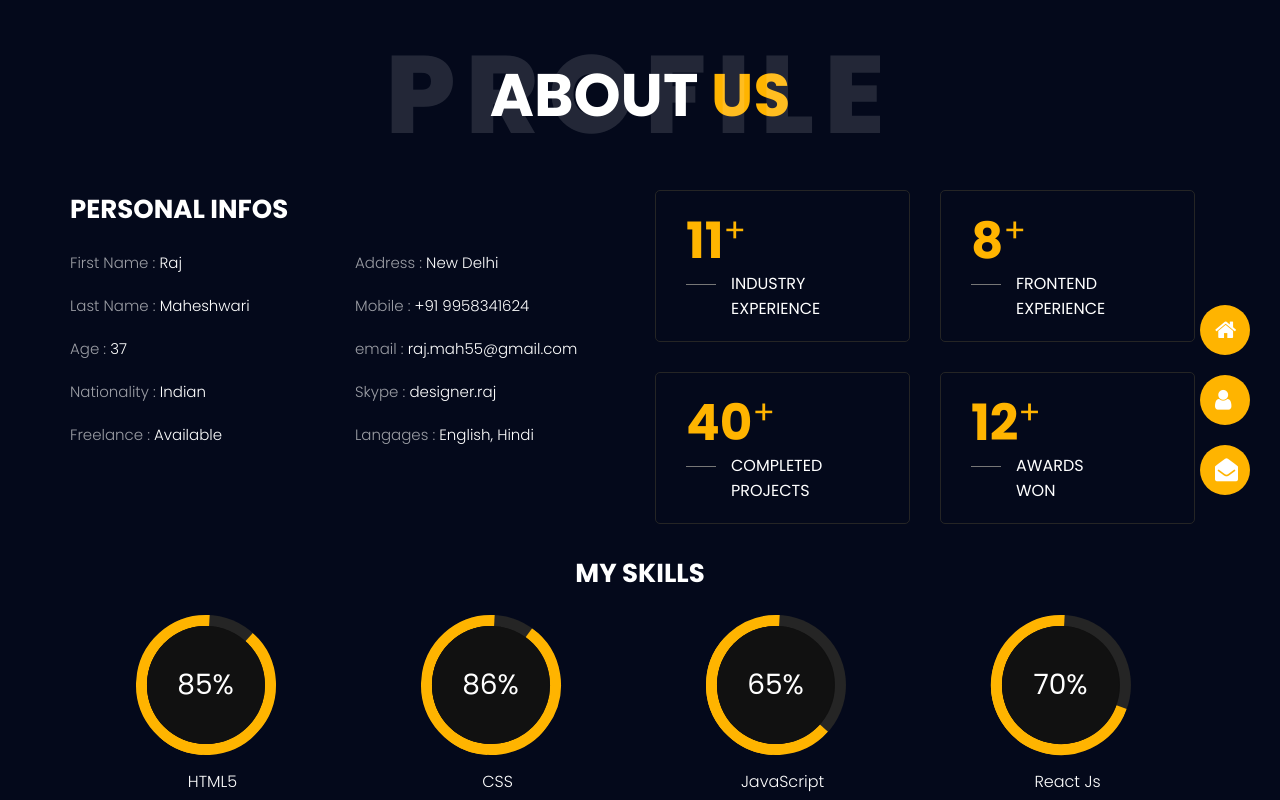
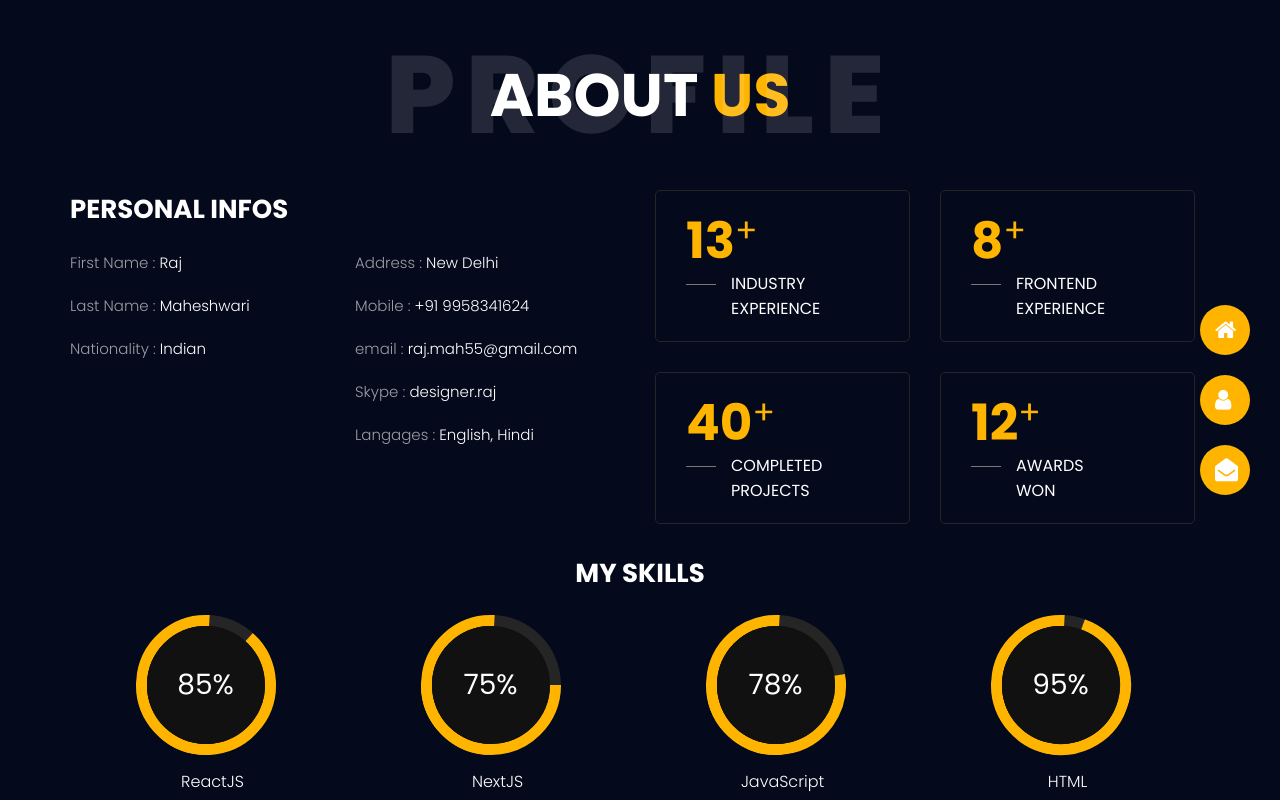
Before and after one commit to codesupports/rajmaheshwari, a React (Vite) app: page /#/about in a window 1280 px wide. Before the commit this address led to /#/About. Shown: the top 800 px of the page. Built offline with nearby package versions, Linux system fonts and the light colour scheme; a web font is replaced by a local one.

Commit message:
add new update content

```diff
--- a/src/AboutUs/AboutUs.jsx
+++ b/src/AboutUs/AboutUs.jsx
@@ -20,15 +20,15 @@ const AboutUs = () => {
                             <div>
                                 <span>Last Name :</span> <span>Maheshwari</span>
                             </div>
-                            <div>
+                            {/* <div>
                                 <span>Age :</span> <span>37</span>
-                            </div>
+                            </div> */}
                             <div>
                                 <span>Nationality :</span> <span>Indian</span>
                             </div>
-                            <div>
+                            {/* <div>
                                 <span>Freelance  :</span> <span>Available</span>
-                            </div>
+                            </div> */}
                         </div>
 
                         <div className='basic-1'>
@@ -54,7 +54,7 @@ const AboutUs = () => {
                 <div className='aboutus__right d-flex flex-wrap width-50'>
                     <div className='width-50 px-15'>
                         <div className="aboutus__info-sec">
-                            <h3>11</h3>
+                            <h3>13</h3>
                             <p>Industry <span>Experience</span></p>
                         </div>
                     </div>
@@ -90,21 +90,21 @@ const AboutUs = () => {
                             <div className='fill'></div>
                         </div>
                     </div>
-                    <h6>HTML5</h6>
+                    <h6>ReactJS</h6>
                 </div>
                 <div className='width-25 skill-wrapper'>
                     <div className="skill-black">
-                        <span>86%</span>
+                        <span>75%</span>
                         <div className="selected">
                             <div className='bar'></div>
                             <div className='fill'></div>
                         </div>
                     </div>
-                    <h6>CSS</h6>
+                    <h6>NextJS</h6>
                 </div>
                 <div className='width-25 skill-wrapper'>
                     <div className="skill-black">
-                        <span>65%</span>
+                        <span>78%</span>
                         <div className="selected">
                             <div className='bar'></div>
                             <div className='fill'></div>
@@ -114,13 +114,13 @@ const AboutUs = () => {
                 </div>
                 <div className='width-25 skill-wrapper'>
                     <div className="skill-black">
-                        <span>70%</span>
+                        <span>95%</span>
                         <div className="selected">
                             <div className='bar'></div>
                             <div className='fill'></div>
                         </div>
                     </div>
-                    <h6>React Js</h6>
+                    <h6>HTML</h6>
                 </div>
                 <div className='width-25 skill-wrapper'>
                     <div className="skill-black">
@@ -130,7 +130,7 @@ const AboutUs = () => {
                             <div className='fill'></div>
                         </div>
                     </div>
-                    <h6>Redux / Redux Toolkit</h6>
+                    <h6>Redux Toolkit/Context API</h6>
                 </div>
                 <div className='width-25 skill-wrapper'>
                     <div className="skill-black">
--- a/src/AboutUs/AboutUs.scss
+++ b/src/AboutUs/AboutUs.scss
@@ -240,7 +240,7 @@
         }
 
         .fill {
-            transform: rotate(126deg);
+            transform: rotate(180deg);
         }
     }
 
@@ -250,7 +250,7 @@
         }
 
         .fill {
-            transform: rotate(222deg);
+            transform: rotate(171deg);
         }
     }
 
@@ -260,7 +260,7 @@
         }
 
         .fill {
-            transform: rotate(200deg);
+            transform: rotate(110deg);
         }
     }
 
--- a/src/Home.jsx
+++ b/src/Home.jsx
@@ -16,17 +16,27 @@ const Home = () => {
                             <li>I'm</li>
                             <li>React JS</li>
                             <li>JavaScript</li>
-                            <li>HTML5</li>
-                            <li>CSS</li>
+                            <li>Next JS</li>
+                            <li>TypeScript</li>
+                            <li>Redux Toolkit</li>
+                            <li>Rest API</li>
+                            <li>HTML/CSS/Tailwind</li>
                             <li>RWD</li>
-                            <li>SCSS</li>
-                            <li>Node</li>
+                            <li>Github Copilot</li>
                         </ul>
                     </div>
                     <div className="pannel__right">
                         <h1>Raj Maheshwari</h1>
                         <h2 className='designation'><span className='spin'></span> <span> Developer</span></h2>
-                        <p>I am an experienced Frontend React.js Developer with over 8 years of expertise in creating responsive and high-performance web applications. My proficiency in <span className='highlight'>HTML, CSS, JavaScript and React.js,</span> combined with deep knowledge of state management tools like Redux, Redux-Toolkit and hooks, allows me to build scalable, maintainable, and optimized user interfaces. I am passionate about leveraging the latest frontend technologies to deliver exceptional user experiences.</p>
+                        <p>
+                            Senior Frontend Engineer with 13 years of total experience including 6 years of Web Graphic Design and <span className='highlight'>7 years of relevant experience in React Frontend Development</span>. Experienced in designing and building
+                            scalable, high-performance web applications using <span className='highlight'>React.js, Next.js, TypeScript, JavaScript (ES6+),
+                                Redux Toolkit, and modern frontend technologies </span>. Expertise in frontend architecture, reusable
+                            component libraries, responsive web applications, REST API integration, performance optimization,
+                            state management, and WCAG-compliant accessibility, with a strong focus on delivering exceptional
+                            user experiences.
+                        </p>
+                        {/* <p>I am an experienced Frontend React.js Developer with over 8 years of expertise in creating responsive and high-performance web applications. My proficiency in <span className='highlight'>HTML, CSS, JavaScript and React.js,</span> combined with deep knowledge of state management tools like Redux, Redux-Toolkit and hooks, allows me to build scalable, maintainable, and optimized user interfaces. I am passionate about leveraging the latest frontend technologies to deliver exceptional user experiences.</p> */}
                         <Link to="/About" className='more'>MORE ABOUT ME</Link>
                         <div className="social-icon">
                             <span>
--- a/src/app.scss
+++ b/src/app.scss
@@ -250,22 +250,22 @@
 
 @keyframes spin {
     0% {
-        content: "Frontend ";
+        content: "Sr. Frontend ";
         transition: all 500ms ease-in-out;
     }
 
     30% {
-        content: "ReactJS";
+        content: "Sr. ReactJS";
         transition: all 500ms ease-in-out;
     }
 
     80% {
-        content: "UI";
+        content: "Sr. UI";
         transition: all 500ms ease-in-out;
     }
 
     100% {
-        content: "Frontend ";
+        content: "Sr. Frontend ";
         transition: all 500ms ease-in-out;
     }
 }
```
